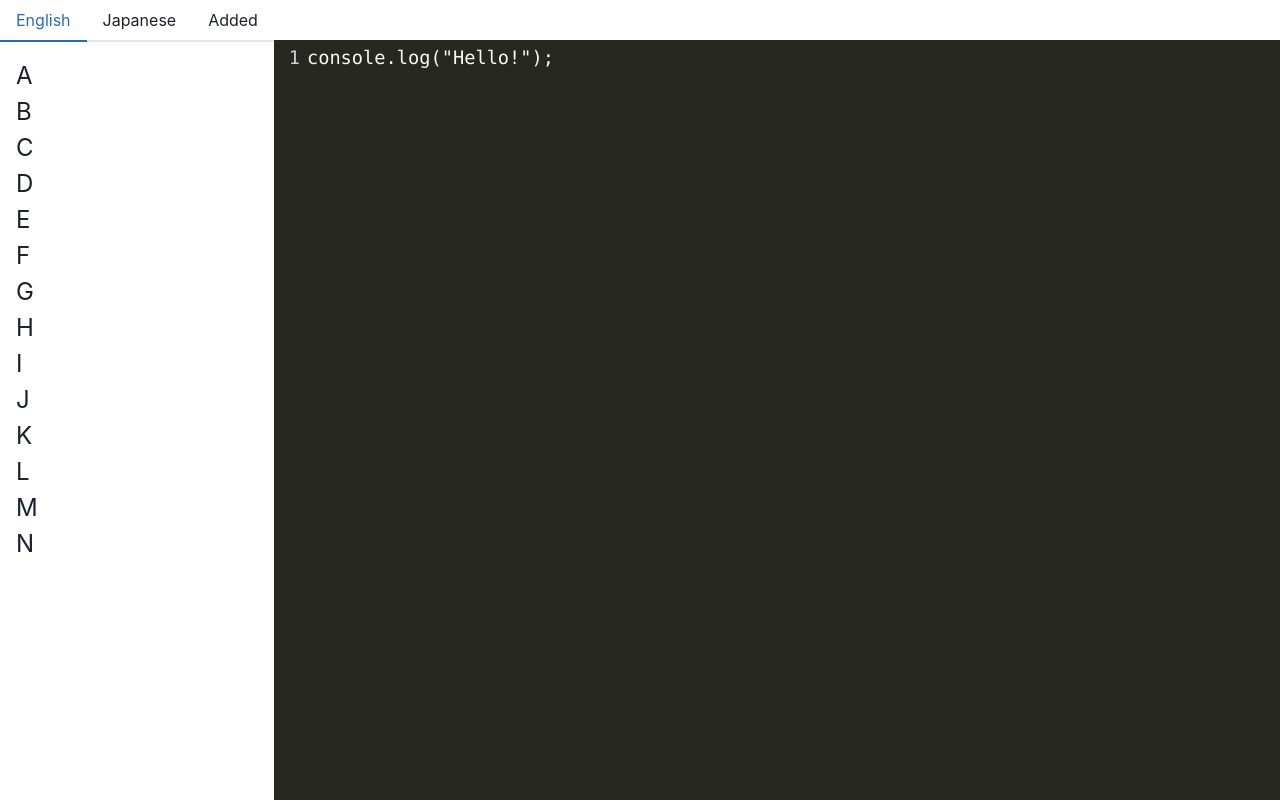
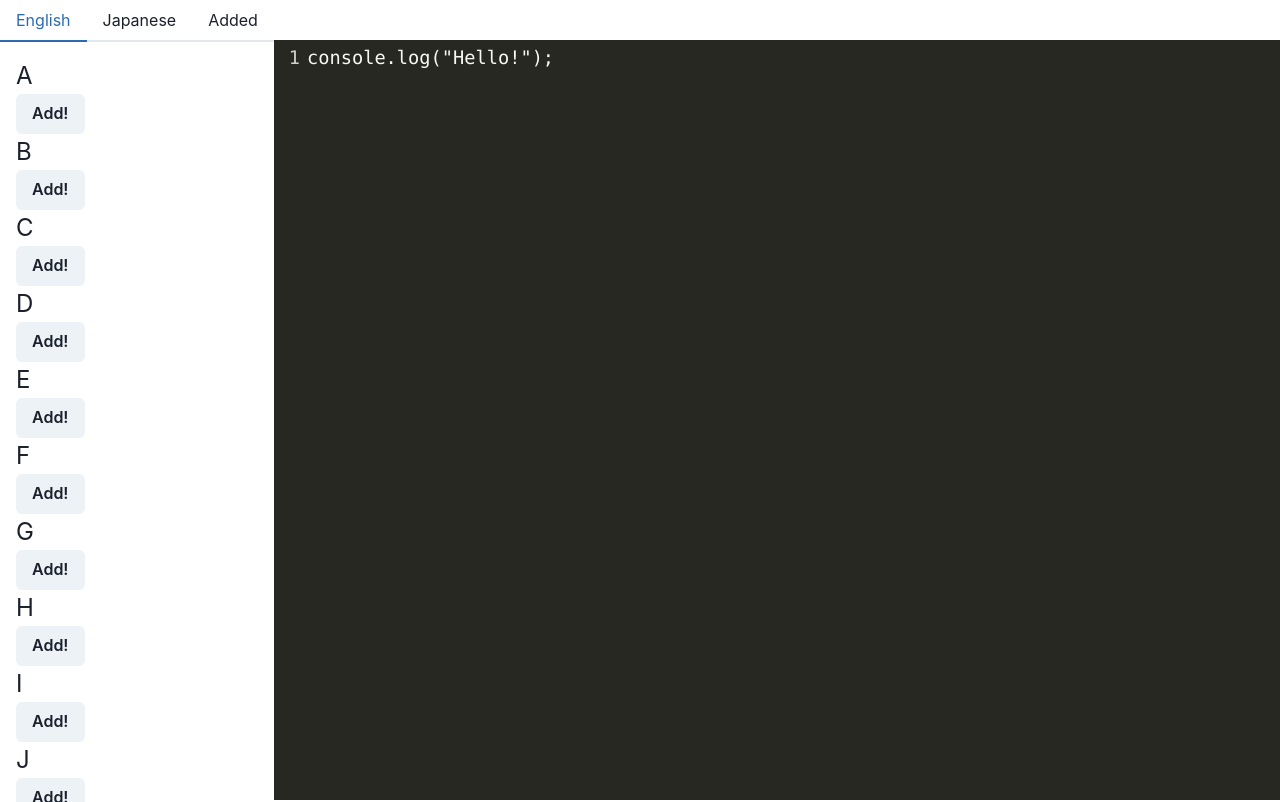
Before and after one commit to ichi-h/programming_font_combination, a React (Create React App) app: page / in a window 1280 px wide. Built offline with nearby package versions, Linux system fonts and the light colour scheme.

Commit message:
add "Add!" button

```diff
--- a/src/components/Editor/FontList.tsx
+++ b/src/components/Editor/FontList.tsx
@@ -1,29 +1,45 @@
-import { Tabs, TabList, TabPanels, Tab, TabPanel } from "@chakra-ui/react"
+import { useState } from 'react';
+import SimpleBar from 'simplebar-react';
+import { Tabs, TabList, TabPanels, Tab, TabPanel } from "@chakra-ui/react";
+import { Button } from "@chakra-ui/react"
 
+import 'simplebar/dist/simplebar.min.css';
 import fontListJson from '../../assets/json/fontlist.json';
 
 function FontList() {
+  let [addedFont, setAddedfont] = useState({list: []});
+
   function ENGFonts() {
-    let list = [];
+    let EngList = [];
 
     for (let i in fontListJson.eng) {
-      list.push(<p>{fontListJson.eng[i]}</p>);
+      EngList.push(
+        <div className="font-item">
+          <p>{fontListJson.eng[i]}</p>
+          <Button>Add!</Button>
+        </div>
+      );
     }
 
     return (
-      <div className="eng-font">{list}</div>
+      <div className="eng-fonts">{EngList}</div>
     );
   }
 
   function JPNFonts() {
-    let list = [];
+    let JpnList = [];
 
     for (let i in fontListJson.jpn) {
-      list.push(<p>{fontListJson.jpn[i]}</p>);
+      JpnList.push(
+        <div className="font-item">
+          <p>{fontListJson.jpn[i]}</p>
+          <Button>Add!</Button>
+        </div>
+      );
     }
 
     return (
-      <div className="jpn-font">{list}</div>
+      <div className="jpn-fonts">{JpnList}</div>
     );
   }
 
@@ -42,11 +58,13 @@ function FontList() {
           <Tab>Added</Tab>
         </TabList>
 
-        <TabPanels>
-          <TabPanel><ENGFonts /></TabPanel>
-          <TabPanel><JPNFonts /></TabPanel>
-          <TabPanel><Added /></TabPanel>
-        </TabPanels>
+        <SimpleBar style={{ maxHeight: "95vh" }}>
+          <TabPanels>
+            <TabPanel><ENGFonts /></TabPanel>
+            <TabPanel><JPNFonts /></TabPanel>
+            <TabPanel><Added /></TabPanel>
+          </TabPanels>
+        </SimpleBar>
       </Tabs>
     </div>
   );
```
